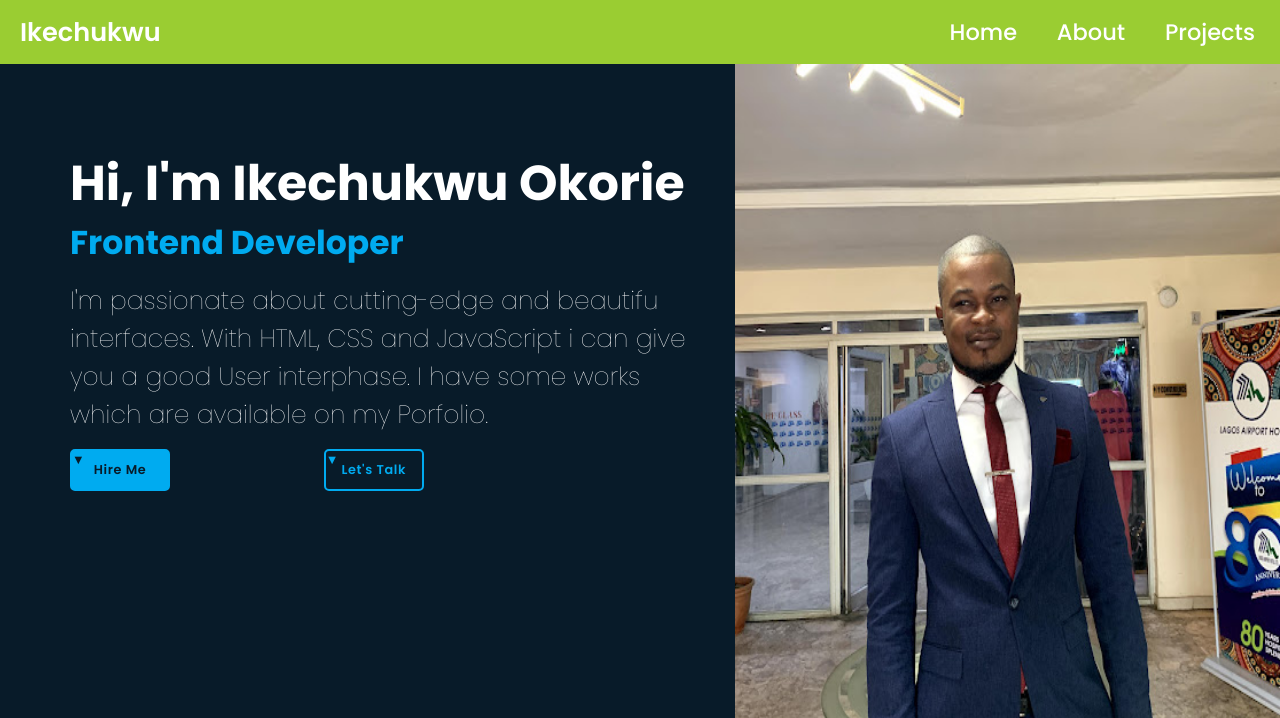
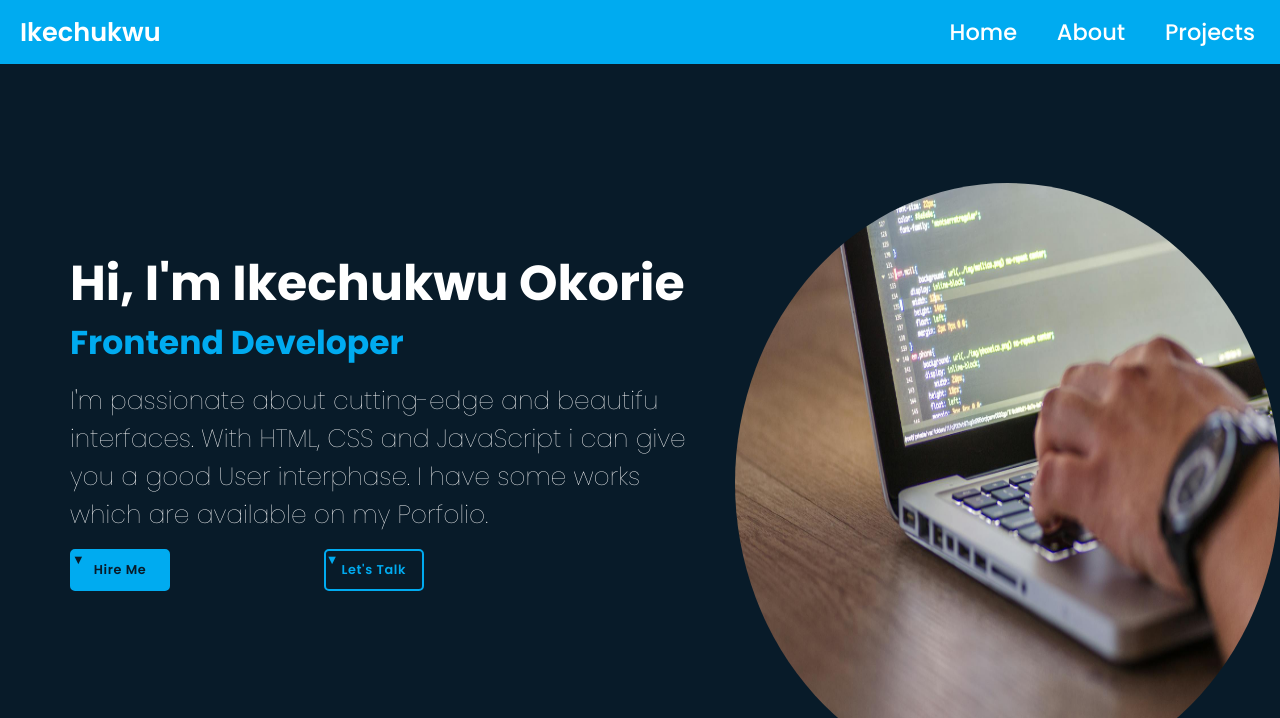
Before and after one commit to okorieiky/Portfolio-project, a plain HTML site: page index.html in a window 1280 px wide. Shown: the top 718 px of the page. Drawn offline with Linux system fonts and the light colour scheme.

Commit message:
Add files via upload

```diff
--- a/about.css
+++ b/about.css
@@ -22,7 +22,7 @@ body {
   left: 0;
   width: 100%;
   padding: 1.25rem 1rem;
-  background: yellowgreen;
+  background: #00abf0;
   display: flex;
   justify-content: space-between;
   align-items: center;
@@ -49,7 +49,7 @@ body {
 
 .navbar a:hover,
 .navbar a.active {
-  color: #00abf0;
+  color: black;
 }
 
 .container {
--- a/index.html
+++ b/index.html
@@ -45,7 +45,7 @@
 
         </div>
         <div class="home-img">
-            <img src="assets/img/IMG_6439.jpeg" alt="Ikechukwu" />
+            <img src="assets/img/pexels-goumbik-574071.jpg" alt="Ikechukwu" />
         </div>
 
     </section>
--- a/project.css
+++ b/project.css
@@ -22,7 +22,7 @@ body {
   left: 0;
   width: 100%;
   padding: 1.25rem 1rem;
-  background: yellowgreen;
+  background: #00abf0;
   display: flex;
   justify-content: space-between;
   align-items: center;
@@ -49,7 +49,7 @@ body {
 
 .navbar a:hover,
 .navbar a.active {
-  color: #00abf0;
+  color: black;
 }
 .hero {
   height: 60vh;
--- a/style.css
+++ b/style.css
@@ -22,7 +22,7 @@ body {
   left: 0;
   width: 100%;
   padding: 1.25rem 1rem;
-  background: yellowgreen;
+  background: #00abf0;
   display: flex;
   justify-content: space-between;
   align-items: center;
@@ -49,7 +49,7 @@ body {
 
 .navbar a:hover,
 .navbar a.active {
-  color: #00abf0;
+  color: black;
 }
 
 .home {
@@ -61,6 +61,7 @@ body {
   align-items: center;
   height: 80vh;
   padding-left: 3rem;
+  margin-top: 10rem;
 }
 
 .home-img {
@@ -72,7 +73,8 @@ body {
 }
 
 .home img {
-  height: 90rem;
+  border-radius: 50%;
+  height: 60rem;
   max-width: 100%;
 }
 
```
Also changed, not shown: assets/img/WhatsApp_Image_2024-09-12_at_11.35.18_37471dd8-removebg-preview.png (added), assets/img/pexels-goumbik-574071.jpg (added).
